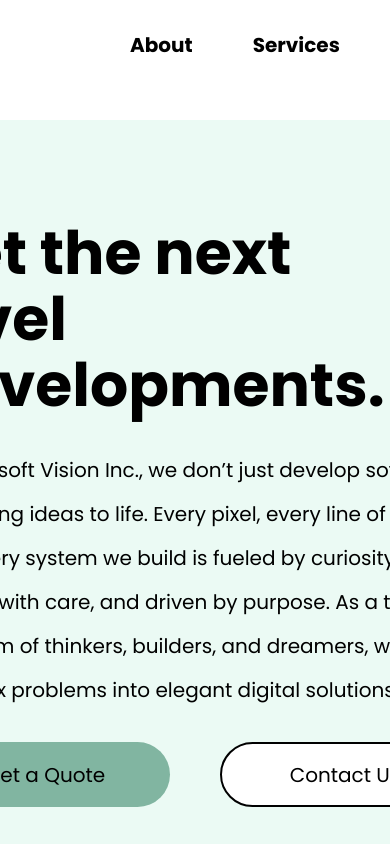
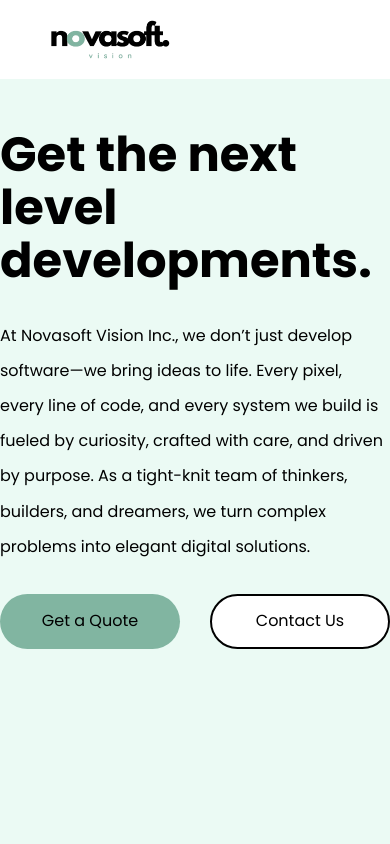
Before and after one commit to novasoftvision/website, a React (Create React App) app: page / in a window 390 px wide. Built offline with nearby package versions, Linux system fonts and the light colour scheme.

Commit message:
add basic responsivness

```diff
--- a/src/components/Header/Header.scss
+++ b/src/components/Header/Header.scss
@@ -7,10 +7,18 @@
 
     padding: 20px 100px;
 
+    @media (max-width: 899px) {
+        padding: 20px 50px;
+    }
+
     .logo-container {
         .logo {
             width: 180px;
         }
+
+        @media (max-width: 899px) {
+            width: 120px;
+          }
     }
 
     .nav-links {
@@ -20,6 +28,10 @@
        font-weight: bold;
        font-size: 20px;
 
+       @media (max-width: 899px) {
+        display: none;
+      }
+
        .nav-link {
         padding: 10px 30px;
         user-select: none;
--- a/src/components/Intro/Intro.js
+++ b/src/components/Intro/Intro.js
@@ -5,14 +5,17 @@ const Intro = () => {
   return (
     <div className="intro">
       <div className="container-left">
-        <div className="title-1">Get the next</div>
-        <div className="title-1">level developments.</div>
+        <div className="title-1">Get the next level developments.</div>
         <div className="text-1">
-        At Novasoft Vision Inc., we don’t just develop software—we bring ideas to life. Every pixel, every line of code, and every system we build is fueled by curiosity, crafted with care, and driven by purpose. As a tight-knit team of thinkers, builders, and dreamers, we turn complex problems into elegant digital solutions.
+          At Novasoft Vision Inc., we don’t just develop software—we bring ideas
+          to life. Every pixel, every line of code, and every system we build is
+          fueled by curiosity, crafted with care, and driven by purpose. As a
+          tight-knit team of thinkers, builders, and dreamers, we turn complex
+          problems into elegant digital solutions.
         </div>
         <div className="buttons-1">
-            <button className="btn-1">Get a Quote</button>
-            <button className="btn-2">Contact Us</button>
+          <button className="btn-1">Get a Quote</button>
+          <button className="btn-2">Contact Us</button>
         </div>
       </div>
       <div className="container-right">
--- a/src/components/Intro/Intro.scss
+++ b/src/components/Intro/Intro.scss
@@ -1,4 +1,4 @@
-@use 'src/styles/variables' as *;
+@use "src/styles/variables" as *;
 
 .intro {
   width: 100%;
@@ -16,10 +16,20 @@
     padding-right: 100px;
     padding-top: 100px;
 
+    @media (max-width: 899px) {
+      padding-left: 50px;
+      padding-right: 50px;
+      padding-top: 50px;
+    }
+
     .title-1 {
       font-size: 60px;
       font-weight: 700;
       line-height: 1.1;
+
+      @media (max-width: 899px) {
+        font-size: 48px;
+      }
     }
 
     .text-1 {
@@ -37,32 +47,39 @@
       justify-content: flex-start;
       align-items: center;
 
-            .btn-1 {
+      .btn-1,
+      .btn-2 {
         border-radius: 100px;
-                background: #81B5A1;
         width: 250px;
         height: 65px;
+
+        @media (max-width: 899px) {
+          width: 180px;
+          height: 55px;
+        }
+      }
+      .btn-1 {
+        background: #81b5a1;
         margin-right: 50px;
+
+        @media (max-width: 899px) {
+            margin-right: 30px;
+          }
       }
 
       .btn-2 {
         border: 2px solid black;
-                border-radius: 100px;
         background: white;
-                width: 250px;
-                height: 65px;
       }
     }
   }
   /* Rectangle 4 */
-
 
   .container-right {
     position: relative;
 
     aspect-ratio: 0.9;
     height: 100%;
-
 
     @media (max-width: 1199px) {
       display: none;
@@ -76,7 +93,8 @@
       height: 82%;
     }
 
-        .square-top-right, .square-bottom-left {
+    .square-top-right,
+    .square-bottom-left {
       position: absolute;
       background-color: $secondary-color;
     }
@@ -97,5 +115,4 @@
       border-radius: 17px;
     }
   }
-
 }
--- a/src/index.scss
+++ b/src/index.scss
@@ -21,6 +21,10 @@ body {
   text-rendering: optimizeSpeed;
   font-family: 'Poppins', sans-serif;
   font-size: 20px;
+
+  @media (max-width: 899px) {
+    font-size: 16px;
+  }
 }
 
 ol, ul {
```
Lines whose indentation alone changed are shown as unchanged.
